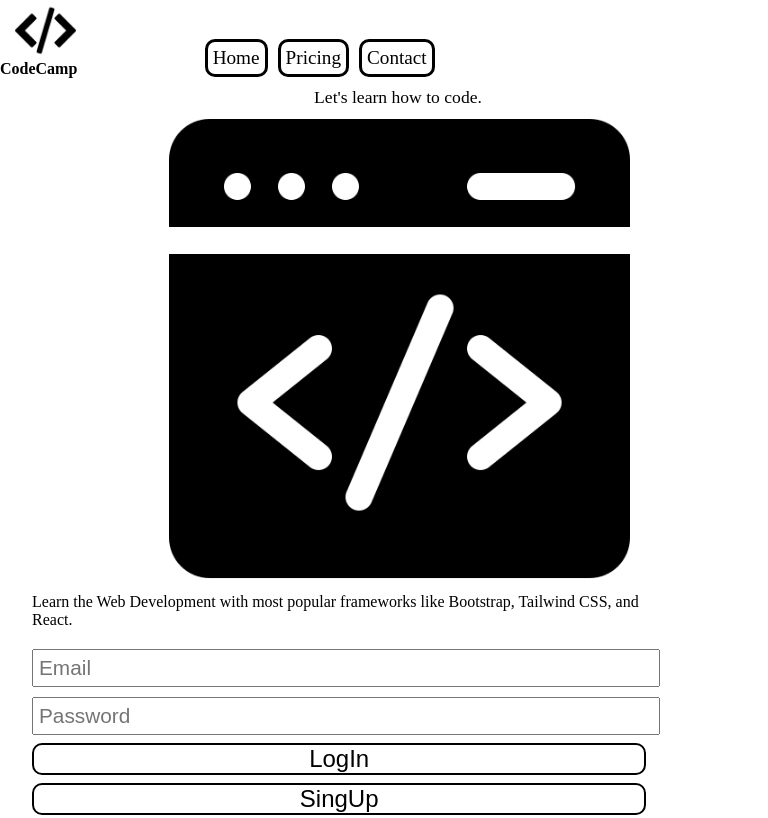
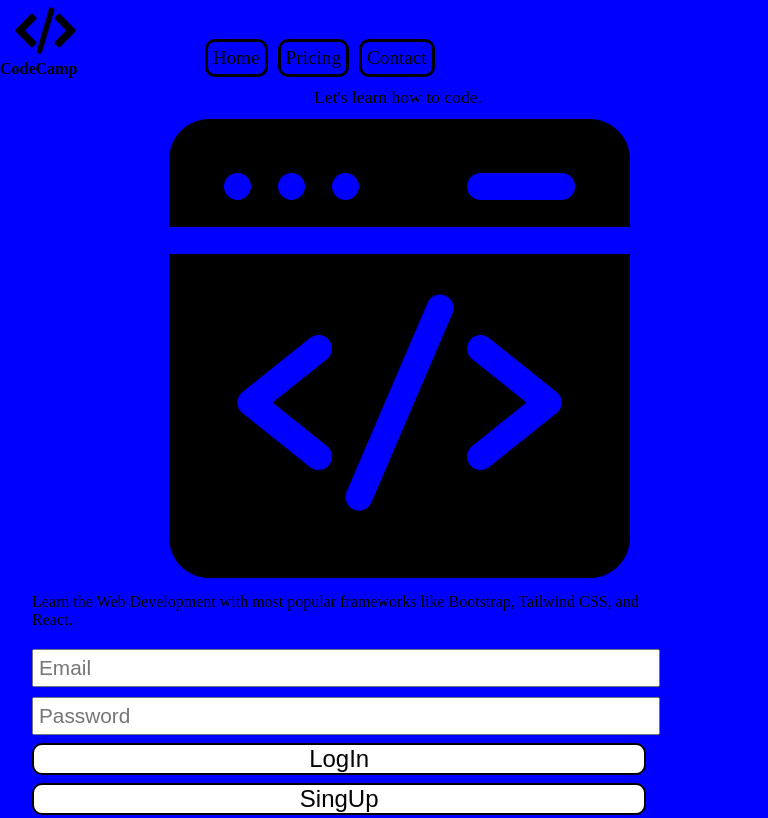
Before and after one commit to rahuldev7583/CodeCamp, a plain HTML site: page index.html in a window 768 px wide. Shown: the top 818 px of the page. Drawn offline with Linux system fonts and the light colour scheme.

Commit message:
update css

```diff
--- a/style.css
+++ b/style.css
@@ -128,7 +128,7 @@ h3{
   font-size: 1rem;
   margin-left: 0.5rem;
 }
-@media only screen and (min-width: 1024px){
+@media only screen and (min-width: 1025px){
   h4{
     font-size: 2rem;
     margin-left: 1rem;
@@ -190,3 +190,8 @@ h3{
     margin-top: 10rem;
   }
 }
+@media (min-width: 768px) and (max-width: 1024px) {
+  body{
+    background-color: blue;
+  }
+}
```
